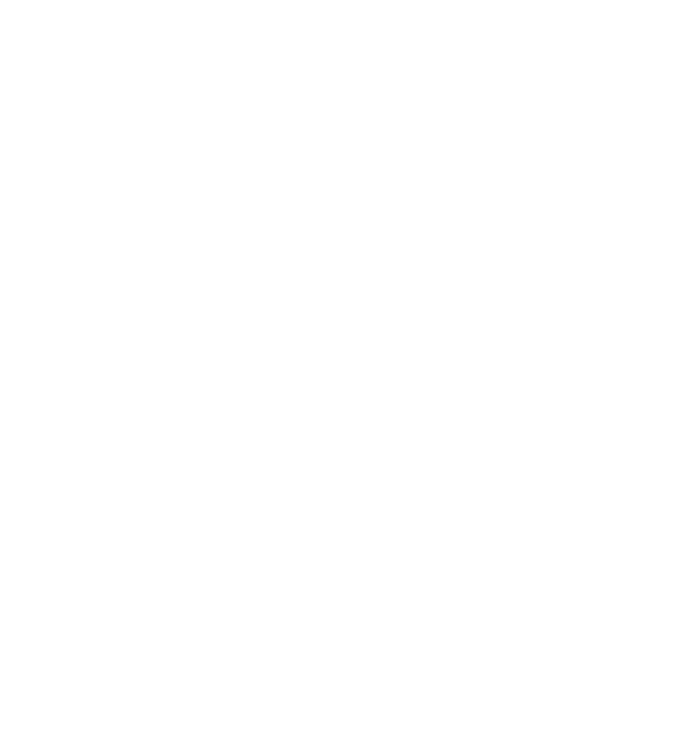
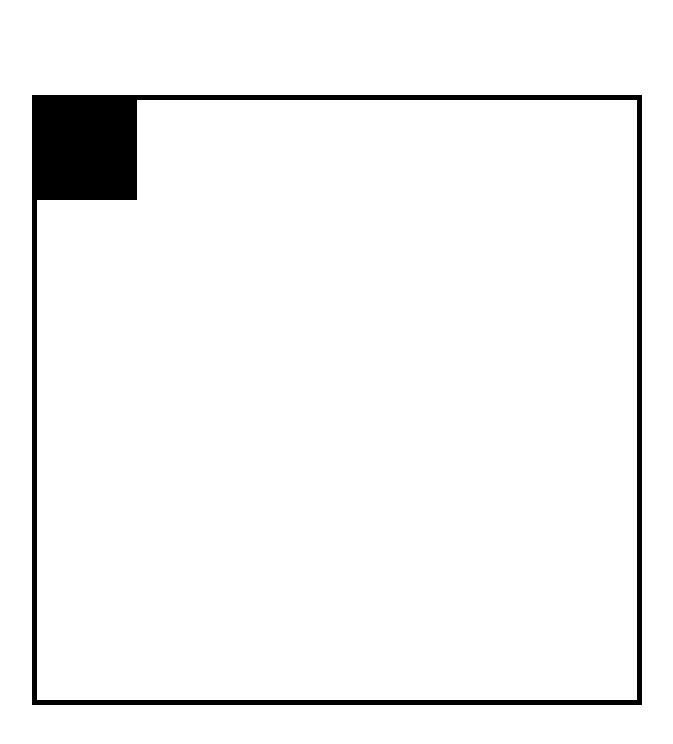
Before and after one commit to parlakemre/sprite_animations_course, a plain HTML site: page index.html in a window 1280 px wide. Shown: the whole page, without its empty margins (303-976 px from the left). Drawn offline with Linux system fonts and the light colour scheme.

Commit message:
cant draw the image for some reason

```diff
--- a/index.html
+++ b/index.html
@@ -5,8 +5,11 @@
     <meta http-equiv="X-UA-Compatible" content="IE=edge">
     <meta name="viewport" content="width=device-width, initial-scale=1.0">
     <title>Sprite Animations</title>
+    <link rel="stylesheet" href="style.css">
 </head>
 <body>
+    <canvas id="canvas1"></canvas>
 
+    <script src="main.js"></script>
 </body>
 </html>
--- a/main.js
+++ b/main.js
@@ -0,0 +1,17 @@
+const canvas = document.getElementById("canvas1");
+const ctx = canvas.getContext("2d");
+
+const CANVAS_WIDTH = (canvas.width = 600);
+const CANVAS_HEIGHT = (canvas.height = 600);
+
+const player_image = new Image();
+player_image.scr = "shadow_dog.png";
+console.log("🚀 ~ file: main.js ~ line 9 ~ player_image", player_image);
+
+function animate() {
+  ctx.clearRect(0, 0, CANVAS_WIDTH, CANVAS_HEIGHT);
+  ctx.fillRect(0, 0, 100, 100);
+  ctx.drawImage(player_image, 0, 0, CANVAS_WIDTH, CANVAS_HEIGHT);
+  requestAnimationFrame(animate);
+}
+animate();
--- a/style.css
+++ b/style.css
@@ -0,0 +1,9 @@
+#canvas1 {
+    border: 5px solid black;
+    position: absolute;
+    top: 50%;
+    left: 50%;
+    transform: translate(-50%, -50%);
+    width: 600px;
+    height: 600px;
+}
```
Also changed, not shown: 1 other file.
